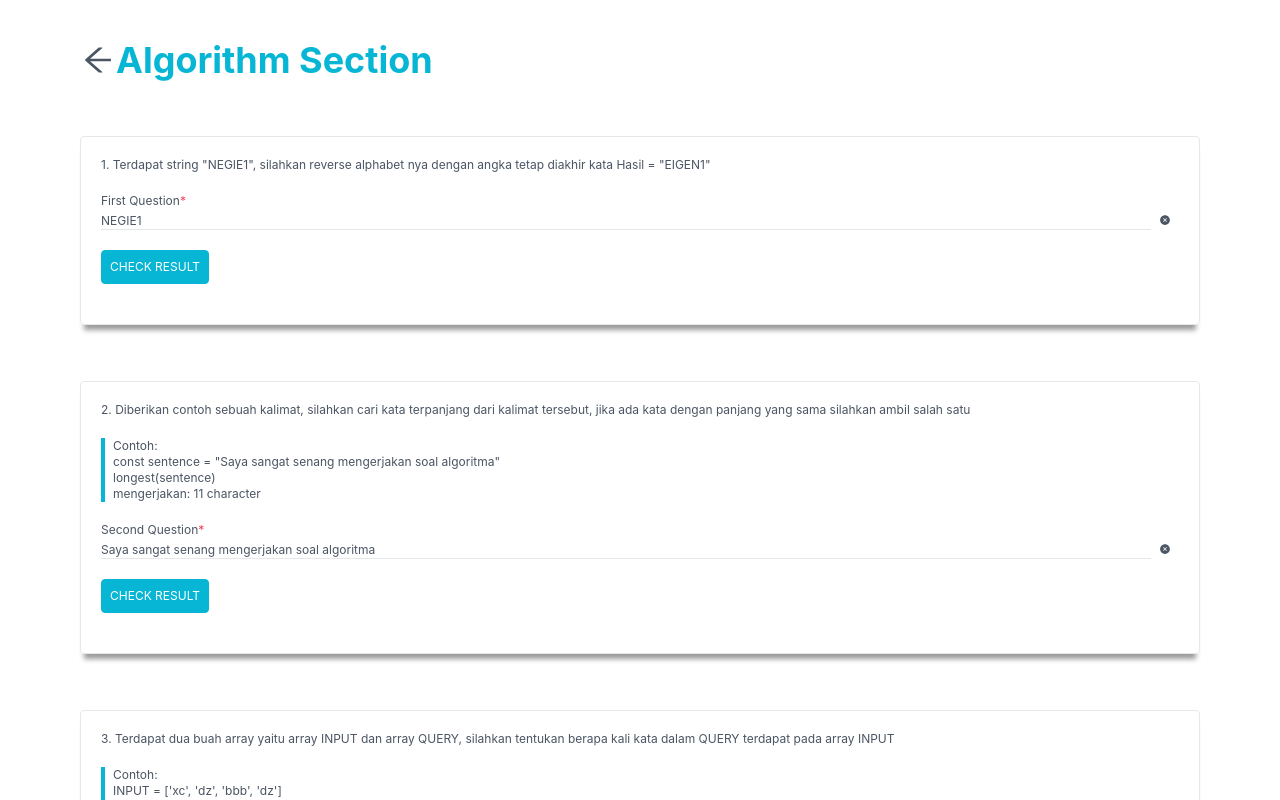
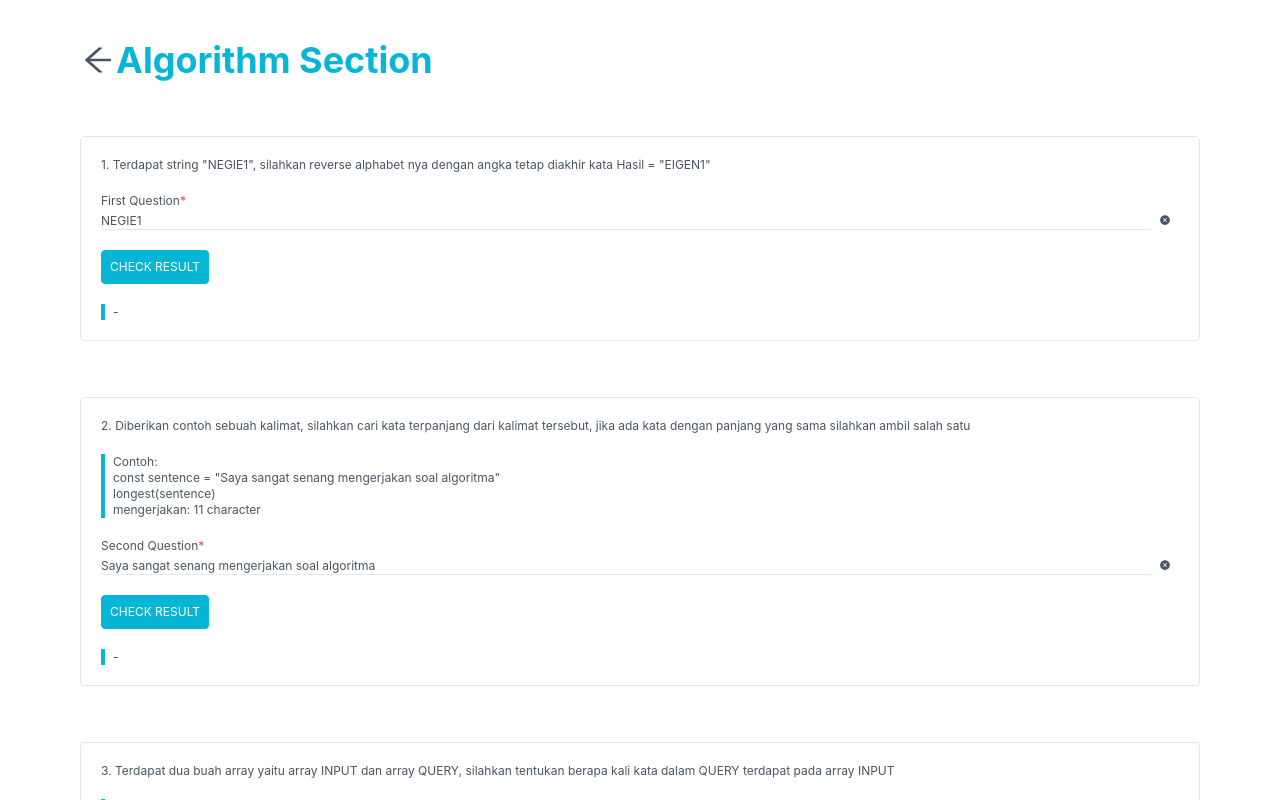
Before and after one commit to mugnirusmana95/news-project, a React (Create React App) app: page /algorithm in a window 1280 px wide. Built offline with nearby package versions, Linux system fonts and the light colour scheme; no server answers.

Commit message:
Adjust UI

```diff
--- a/src/pages/algorithm/index.tsx
+++ b/src/pages/algorithm/index.tsx
@@ -55,7 +55,7 @@ const Algorithm = ({ router }: PageType) => {
     setResultFirstQuestion(resultFirstQuestion)
   }
 
-  const handleSecondQuestion = () => {
+  const longest = () => {
     const result = secondQuestion?.value?.split(' ')
     let longestWord = ''
     result?.forEach((word: string) => {
@@ -101,7 +101,7 @@ const Algorithm = ({ router }: PageType) => {
         <span className="font-bold text-4xl text-cyan-500">Algorithm Section</span>
       </div>
 
-      <div className="w-full flex flex-col gap-5 border-[0.5px] border-gray-200 p-5 rounded shadow-cst">
+      <div className="w-full flex flex-col gap-5 border-[0.5px] border-gray-200 p-5 rounded hover:shadow-sm-cst duration-300">
         <span>1. Terdapat string "NEGIE1", silahkan reverse alphabet nya dengan angka tetap diakhir kata Hasil = "EIGEN1"</span>
         <Input
           placeholder="First Question"
@@ -135,11 +135,11 @@ const Algorithm = ({ router }: PageType) => {
         />
 
         <div className="w-full flex flex-row pl-2 border-l-4 border-cyan-500">
-          {resultFirstQuestion ?? '' }
+          {resultFirstQuestion ? resultFirstQuestion : '-' }
         </div>
       </div>
 
-      <div className="w-full flex flex-col gap-5 border-[0.5px] border-gray-200 p-5 rounded shadow-cst">
+      <div className="w-full flex flex-col gap-5 border-[0.5px] border-gray-200 p-5 rounded hover:shadow-sm-cst duration-300">
         <span>2. Diberikan contoh sebuah kalimat, silahkan cari kata terpanjang dari kalimat tersebut, jika ada kata dengan panjang yang sama silahkan ambil salah satu</span>
         <div className="w-full flex flex-col pl-2 border-l-4 border-cyan-500">
           <span>Contoh:</span>
@@ -175,15 +175,15 @@ const Algorithm = ({ router }: PageType) => {
           disabled={!secondQuestion?.value || secondQuestion?.isError}
           label="Check Result"
           type="submit"
-          onClick={handleSecondQuestion}
+          onClick={longest}
         />
 
         <div className="w-full flex flex-row pl-2 border-l-4 border-cyan-500">
-          {resultSecondQuestion ? `${resultSecondQuestion}: ${resultSecondQuestion?.length} character` : ''}
+          {resultSecondQuestion ? `${resultSecondQuestion}: ${resultSecondQuestion?.length} character` : '-'}
         </div>
       </div>
 
-      <div className="w-full flex flex-col gap-5 border-[0.5px] border-gray-200 p-5 rounded shadow-cst">
+      <div className="w-full flex flex-col gap-5 border-[0.5px] border-gray-200 p-5 rounded hover:shadow-sm-cst duration-300">
         <span>3. Terdapat dua buah array yaitu array INPUT dan array QUERY, silahkan tentukan berapa kali kata dalam QUERY terdapat pada array INPUT</span>
         <div className="w-full flex flex-col pl-2 border-l-4 border-cyan-500">
           <span>Contoh:</span>
@@ -247,11 +247,11 @@ const Algorithm = ({ router }: PageType) => {
         />
 
         <div className="w-full flex flex-row pl-2 border-l-4 border-cyan-500">
-          {resultThirdQuestion ? resultThirdQuestion : ''}
+          {resultThirdQuestion ? resultThirdQuestion : '-'}
         </div>
       </div>
 
-      <div className="w-full flex flex-col gap-5 border-[0.5px] border-gray-200 p-5 rounded shadow-cst">
+      <div className="w-full flex flex-col gap-5 border-[0.5px] border-gray-200 p-5 rounded hover:shadow-sm-cst duration-300">
         <span>4. Silahkan cari hasil dari pengurangan dari jumlah diagonal sebuah matrik NxN Contoh:</span>
         <div className="w-full flex flex-col pl-2 border-l-4 border-cyan-500">
           <span>Contoh:</span>
@@ -293,7 +293,7 @@ const Algorithm = ({ router }: PageType) => {
         />
 
         <div className="w-full flex flex-row pl-2 border-l-4 border-cyan-500">
-          {resultFourthQuestion ? resultFourthQuestion : ''}
+          {resultFourthQuestion ? resultFourthQuestion : '-'}
         </div>
       </div>
     </div>
--- a/src/pages/news-detail/index.tsx
+++ b/src/pages/news-detail/index.tsx
@@ -49,7 +49,7 @@ const NewsDetail = ({ router, state }: PageType) => {
               <span>|</span>
               <span className="text-cyan-500">{dataDetail?.author}</span>
               <span>|</span>
-              <span>{moment(dataDetail?.publishedAt).format('DD MMM YYYY')}</span>
+              <span>{moment(dataDetail?.publishedAt).format('DD MMM YYYY, HH:mm')}</span>
             </div>
             <div className="font-bold text-4xl text-black line-clamp-2 text-ellipsis">{dataDetail?.title}</div>
             <div className="text-xs pl-1 border-l-4 border-cyan-500">{dataDetail?.description}</div>
```
